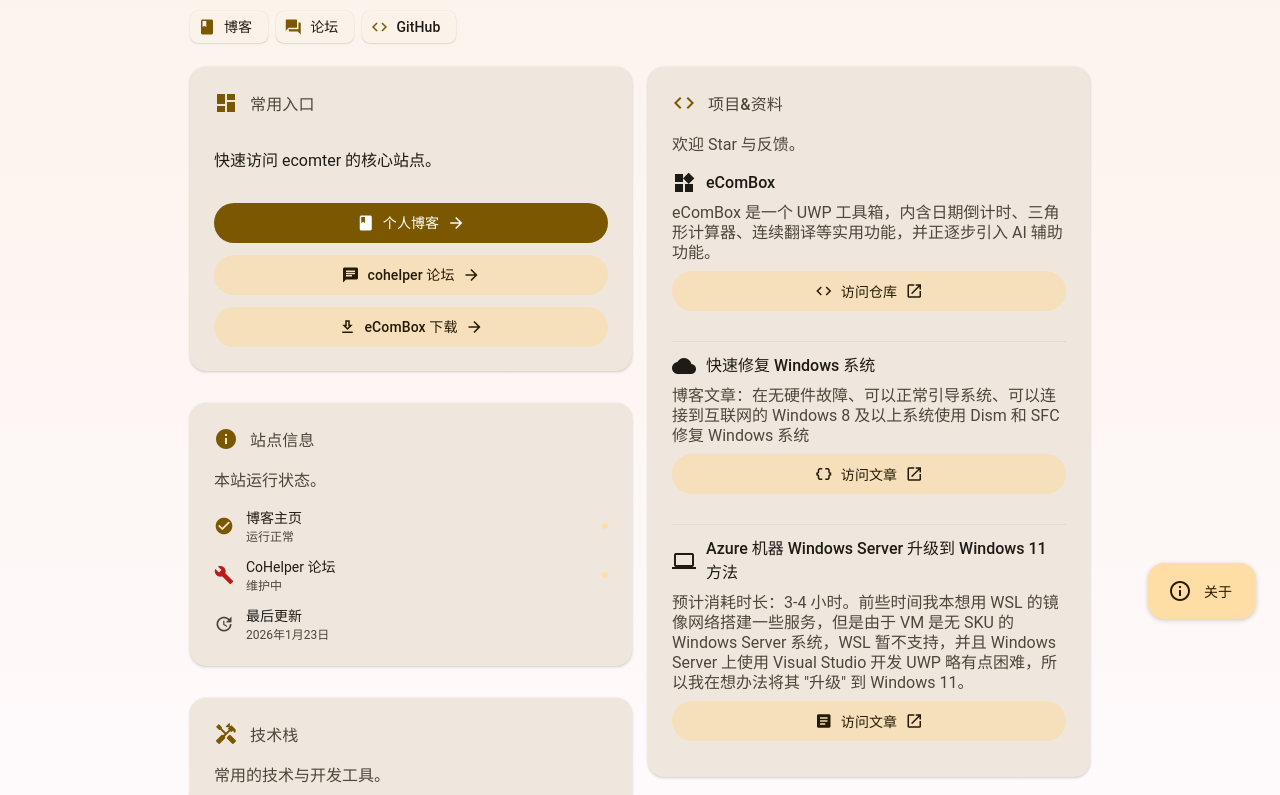
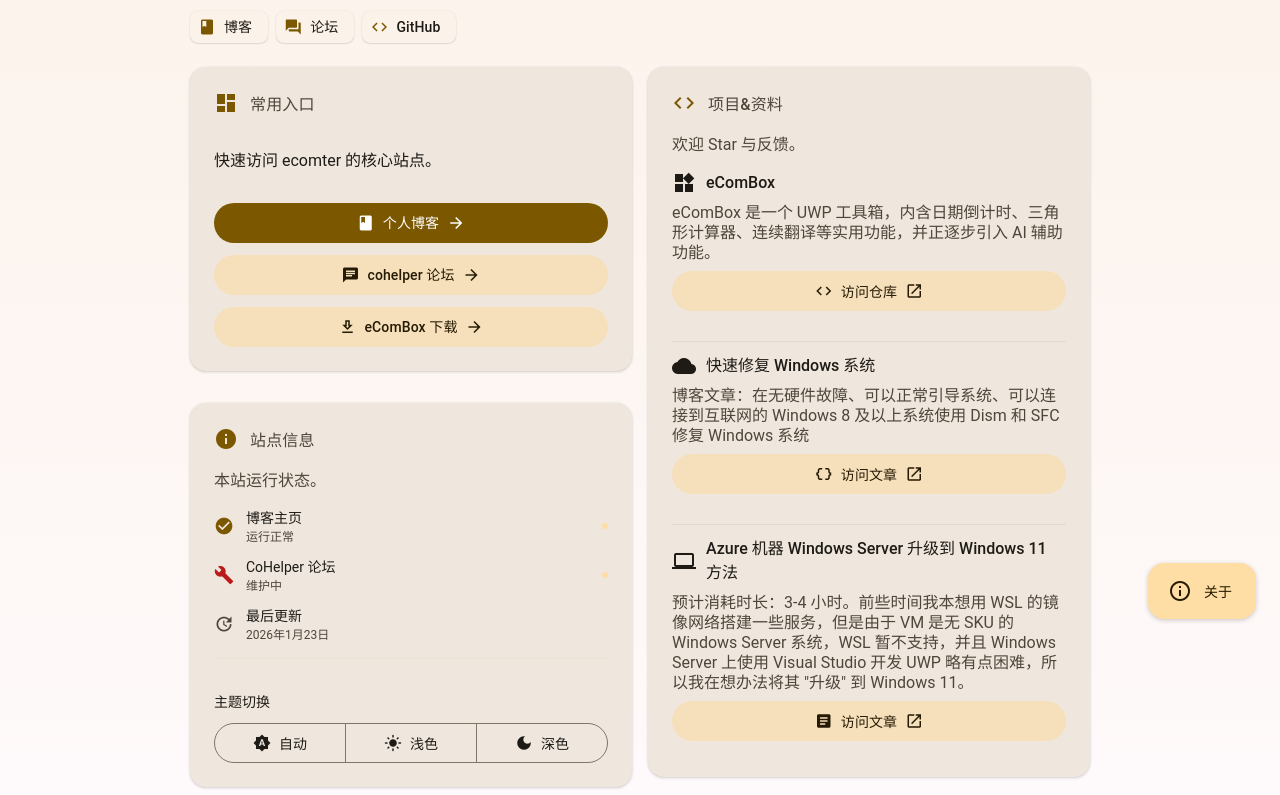
Before and after one commit to ecomter/blogtrip, a plain HTML site: page index.html in a window 1280 px wide. Shown: the part 157-952 px from the top of the page. Drawn offline with nearby package versions, Linux system fonts and the light colour scheme; no server answers; a script that the page names is missing.

Commit message:
bugs fixed: theme toggle

```diff
--- a/index.html
+++ b/index.html
@@ -643,6 +643,15 @@
                 </div>
               </div>
             </div>
+<mdui-divider></mdui-divider>
+            <div class="theme-switch-section">
+              <span class="theme-label">主题切换</span>
+              <mdui-segmented-button-group class="theme-selector" selects="single">
+                <mdui-segmented-button value="auto" icon="brightness_auto" selected>自动</mdui-segmented-button>
+                <mdui-segmented-button value="light" icon="light_mode">浅色</mdui-segmented-button>
+                <mdui-segmented-button value="dark" icon="dark_mode">深色</mdui-segmented-button>
+              </mdui-segmented-button-group>
+            </div>
           </mdui-card>
 
           <!-- 技术栈 Card -->
```
